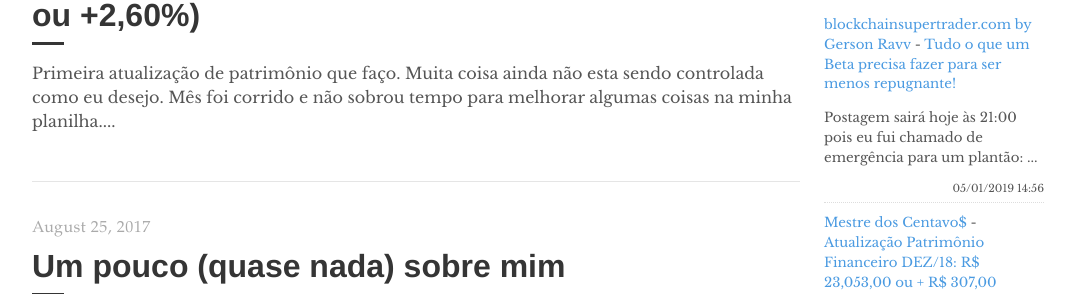
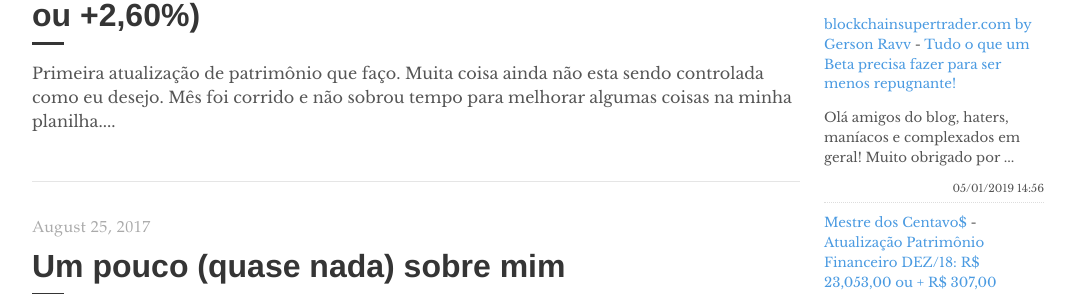
Before and after one commit to programadorpobre/programadorpobre.github.io, a Jekyll site: the page built from index.html, in a window 1280 px wide. Shown: the part 167-461 px from the top of the page, without its empty margins (96-1171 px from the left). Built offline with Jekyll 4.4.1, drawn with Linux system fonts in a browser that asks for light colours; the list of posts is cut into pages by our own code; comment, search, counter and statistics services are not loaded.

Commit message:
[ci skip] travis #519

```diff
--- a/_includes/feed-entries.html
+++ b/_includes/feed-entries.html
@@ -1,6 +1,6 @@
 <div class="feed-entry">
     <a class="feed-entry-site-name" href="http://www.blockchainsupertrader.com/">blockchainsupertrader.com by Gerson Ravv</a> - <a class="feed-entry-title" href="http://www.blockchainsupertrader.com/2019/01/tudo-o-que-um-beta-precisa-fazer-para.html">Tudo o que um Beta precisa fazer para ser menos repugnante!</a>
-    <p class="feed-entry-summary">Postagem sairá hoje às 21:00 pois eu fui chamado de emergência para um plantão: ...</p>
+    <p class="feed-entry-summary">Olá amigos do blog, haters, maníacos e complexados em geral! Muito obrigado por ...</p>
     <time datetime="2019-01-05T14:56:00.002-02:00">05/01/2019 14:56</time>
 </div>
 <div class="feed-entry">
```
